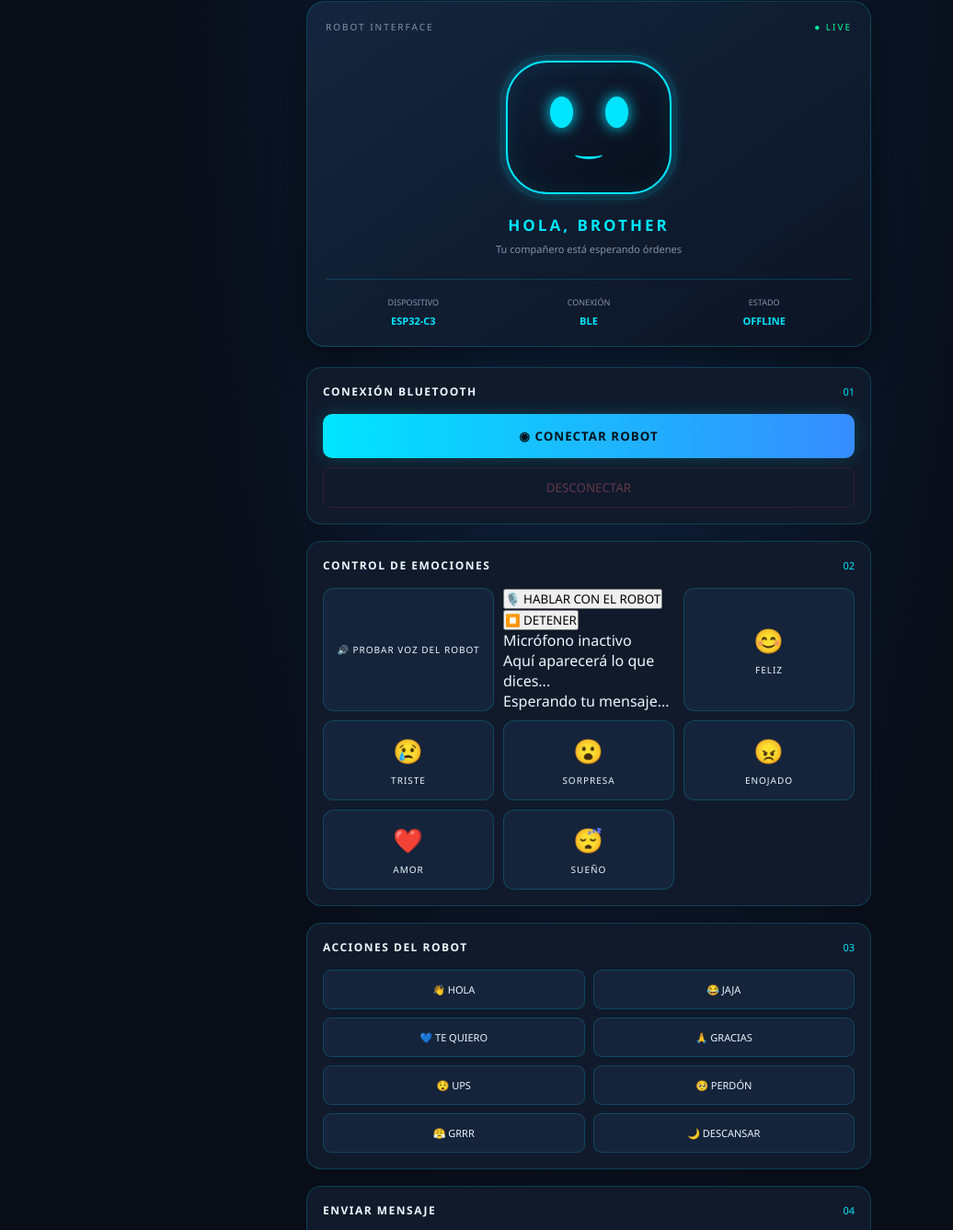
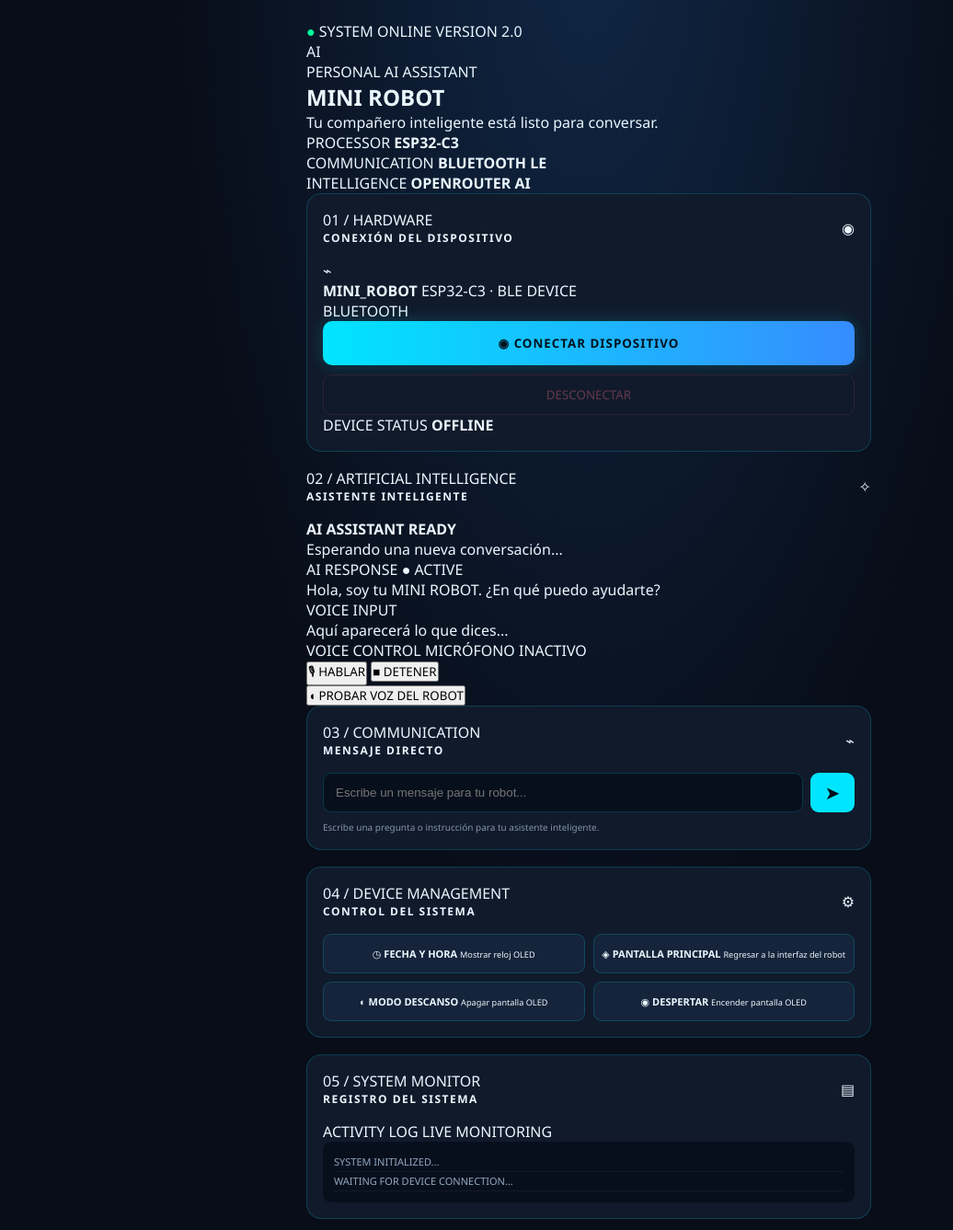
Before and after one commit to NGK-King/mi-pwa, a plain HTML site: page index.html in a window 1280 px wide. Shown: the part 107-1444 px from the top of the page at 92% size, without its empty margins (0-1036 px from the left). Drawn offline with Linux system fonts and the light colour scheme.

Commit message:
Add files via upload

````diff
--- a/index.html
+++ b/index.html
@@ -1,13 +1,14 @@
+```html
 <!DOCTYPE html>
 <html lang="es">
 <head>
     <meta charset="UTF-8">
     <meta name="viewport" content="width=device-width, initial-scale=1.0">
 
-    <meta name="theme-color" content="#080d18">
-    <meta name="description" content="Controla tu mini robot ESP32 por Bluetooth">
+    <meta name="theme-color" content="#050816">
+    <meta name="description" content="MINI ROBOT AI - Centro de inteligencia artificial">
 
-    <title>MINI ROBOT CONTROL</title>
+    <title>MINI ROBOT AI | SYSTEM</title>
 
     <link rel="stylesheet" href="style.css">
     <link rel="manifest" href="manifest.json">
@@ -18,286 +19,391 @@
 
 <div class="app-container">
 
+    <!-- ================================= -->
+    <!-- ENCABEZADO -->
+    <!-- ================================= -->
+
     <header class="topbar">
+
         <div class="brand">
-            <div class="brand-icon">🤖</div>
+
+            <div class="brand-icon">◈</div>
+
             <div>
-                <h1>MINI ROBOT</h1>
-                <span>CONTROL CENTER <b>1.0</b></span>
+                <h1>MINI ROBOT <span>AI</span></h1>
+                <span class="brand-subtitle">ARTIFICIAL INTELLIGENCE SYSTEM</span>
             </div>
+
         </div>
 
         <div class="connection-indicator">
+
             <span id="statusLight" class="status-light"></span>
+
             <span id="statusText">DESCONECTADO</span>
+
         </div>
+
     </header>
+
 
     <main>
 
-        <section class="robot-panel">
+        <!-- ================================= -->
+        <!-- PANEL PRINCIPAL -->
+        <!-- ================================= -->
 
-            <div class="panel-label">
-                <span>ROBOT INTERFACE</span>
-                <span class="live-indicator">● LIVE</span>
+        <section class="hero-panel">
+
+            <div class="hero-top">
+
+                <span class="system-tag">
+                    <span class="live-indicator">●</span>
+                    SYSTEM ONLINE
+                </span>
+
+                <span class="version-tag">VERSION 2.0</span>
+
             </div>
 
-            <div class="robot-face">
-                <div class="robot-glow"></div>
-                <div class="robot-eyes">
-                    <div class="eye"></div>
-                    <div class="eye"></div>
-                </div>
-                <div class="robot-mouth"></div>
+            <div class="hero-content">
+
+                <div class="hero-symbol">
+                    <div class="symbol-ring"></div>
+                    <div class="symbol-core">AI</div>
                 </div>
 
-            <h2 id="robotMessage">HOLA, BROTHER</h2>
-            <p id="robotSubmessage">Tu compañero está esperando órdenes</p>
+                <div class="hero-text">
 
-            <div class="robot-info">
+                    <p class="eyebrow">PERSONAL AI ASSISTANT</p>
+
+                    <h2>MINI ROBOT</h2>
+
+                    <p>Tu compañero inteligente está listo para conversar.</p>
+
+                </div>
+
+            </div>
+
+            <div class="hero-footer">
+
                 <div>
-                    <span>DISPOSITIVO</span>
+                    <span>PROCESSOR</span>
                     <strong>ESP32-C3</strong>
                 </div>
+
                 <div>
-                    <span>CONEXIÓN</span>
-                    <strong id="connectionType">BLE</strong>
+                    <span>COMMUNICATION</span>
+                    <strong>BLUETOOTH LE</strong>
                 </div>
+
                 <div>
-                    <span>ESTADO</span>
-                    <strong id="robotState">OFFLINE</strong>
+                    <span>INTELLIGENCE</span>
+                    <strong>OPENROUTER AI</strong>
                 </div>
+
             </div>
 
         </section>
 
+
+        <!-- ================================= -->
+        <!-- CONEXION -->
+        <!-- ================================= -->
+
         <section class="connection-panel">
 
             <div class="section-heading">
-                <h2>CONEXIÓN BLUETOOTH</h2>
-                <span class="section-number">01</span>
+
+                <div>
+                    <span class="section-kicker">01 / HARDWARE</span>
+                    <h2>CONEXIÓN DEL DISPOSITIVO</h2>
                 </div>
 
+                <span class="section-icon">◉</span>
+
+            </div>
+
+            <div class="device-card">
+
+                <div class="device-info">
+
+                    <div class="device-icon">⌁</div>
+
+                    <div>
+                        <strong>MINI_ROBOT</strong>
+                        <span>ESP32-C3 · BLE DEVICE</span>
+                    </div>
+
+                </div>
+
+                <div class="device-status" id="connectionType">
+                    BLUETOOTH
+                </div>
+
+            </div>
+
+            <div class="connection-buttons">
+
                 <button id="connectButton" class="main-button">
-                <span>◉</span> CONECTAR ROBOT
+                    <span>◉</span>
+                    CONECTAR DISPOSITIVO
                 </button>
 
                 <button id="disconnectButton" class="secondary-button" disabled>
                     DESCONECTAR
                 </button>
 
+            </div>
+
+            <div class="connection-details">
+
+                <span>DEVICE STATUS</span>
+                <strong id="robotState">OFFLINE</strong>
+
+            </div>
+
         </section>
 
-        <section class="control-panel">
+
+        <!-- ================================= -->
+        <!-- ASISTENTE IA -->
+        <!-- ================================= -->
+
+        <section class="assistant-panel">
 
             <div class="section-heading">
-                <h2>CONTROL DE EMOCIONES</h2>
-                <span class="section-number">02</span>
+
+                <div>
+                    <span class="section-kicker">02 / ARTIFICIAL INTELLIGENCE</span>
+                    <h2>ASISTENTE INTELIGENTE</h2>
                 </div>
 
-            <div class="emotion-grid">
+                <span class="section-icon">✧</span>
+
+            </div>
+
+            <div class="assistant-status">
+
+                <div class="assistant-indicator">
+                    <span></span>
+                    <span></span>
+                    <span></span>
+                </div>
+
+                <div>
+                    <strong>AI ASSISTANT READY</strong>
+                    <p>Esperando una nueva conversación...</p>
+                </div>
+
+            </div>
 
 
-				<button id="probarVoz" class="emotion-button">
-					🔊 PROBAR VOZ DEL ROBOT
-				</button>
+            <!-- RESPUESTA DEL ROBOT -->
 
+            <div class="conversation-area">
 
-				<div class="voice-controls">
-					<button id="iniciarEscucha" class="btn-primary">
-						🎙️ HABLAR CON EL ROBOT
-					</button>
+                <div class="message-label">
+                    <span>AI RESPONSE</span>
+                    <span>● ACTIVE</span>
+                </div>
 
-					<button id="detenerEscucha" class="btn-primary">
-						⏹️ DETENER
-					</button>
+                <div id="respuestaRobot" class="ai-response">
+                    Hola, soy tu MINI ROBOT. ¿En qué puedo ayudarte?
+                </div>
 
-					<p id="estadoMicrofono">Micrófono inactivo</p>
+                <div class="message-label user-label">
+                    <span>VOICE INPUT</span>
+                </div>
 
-					<div id="textoEscuchado">
+                <div id="textoEscuchado" class="user-message">
                     Aquí aparecerá lo que dices...
                 </div>
 
-					<div id="respuestaRobot">
-						Esperando tu mensaje...
-					</div>
             </div>
 
 
-                <button class="emotion-button" data-command="FELIZ">
-                    <span>😊</span>
-                    FELIZ
+            <!-- CONTROLES DE VOZ -->
+
+            <div class="voice-controls">
+
+                <div class="voice-heading">
+                    <span>VOICE CONTROL</span>
+                    <span id="estadoMicrofono">MICRÓFONO INACTIVO</span>
+                </div>
+
+                <div class="voice-buttons">
+
+                    <button id="iniciarEscucha" class="btn-primary">
+                        <span>🎙</span>
+                        HABLAR
                     </button>
 
-                <button class="emotion-button" data-command="TRISTE">
-                    <span>😢</span>
-                    TRISTE
+                    <button id="detenerEscucha" class="btn-secondary">
+                        <span>■</span>
+                        DETENER
                     </button>
 
-                <button class="emotion-button" data-command="SORPRESA">
-                    <span>😮</span>
-                    SORPRESA
-                </button>
+                </div>
 
-                <button class="emotion-button" data-command="ENOJADO">
-                    <span>😠</span>
-                    ENOJADO
-                </button>
-
-                <button class="emotion-button" data-command="AMOR">
-                    <span>❤️</span>
-                    AMOR
-                </button>
-
-                <button class="emotion-button" data-command="SUENO">
-                    <span>😴</span>
-                    SUEÑO
+                <button id="probarVoz" class="test-voice-button">
+                    ◖ PROBAR VOZ DEL ROBOT
                 </button>
 
             </div>
 
         </section>
 
-        <section class="control-panel">
+
+        <!-- ================================= -->
+        <!-- MENSAJES -->
+        <!-- ================================= -->
+
+        <section class="message-panel">
 
             <div class="section-heading">
-                <h2>ACCIONES DEL ROBOT</h2>
-                <span class="section-number">03</span>
+
+                <div>
+                    <span class="section-kicker">03 / COMMUNICATION</span>
+                    <h2>MENSAJE DIRECTO</h2>
                 </div>
 
-            <div class="action-grid">
+                <span class="section-icon">⌁</span>
 
-                <button class="action-button" data-command="HOLA">
-                    👋 HOLA
+            </div>
+
+            <div class="message-input">
+
+                <input
+                    type="text"
+                    id="messageInput"
+                    placeholder="Escribe un mensaje para tu robot..."
+                    maxlength="500"
+                    autocomplete="off"
+                >
+
+                <button id="sendMessageButton" aria-label="Enviar mensaje">
+                    ➤
                 </button>
 
-                <button class="action-button" data-command="JAJA">
-                    😂 JAJA
+            </div>
+
+            <p class="hint">
+                Escribe una pregunta o instrucción para tu asistente inteligente.
+            </p>
+
+        </section>
+
+
+        <!-- ================================= -->
+        <!-- SISTEMA -->
+        <!-- ================================= -->
+
+        <section class="system-panel">
+
+            <div class="section-heading">
+
+                <div>
+                    <span class="section-kicker">04 / DEVICE MANAGEMENT</span>
+                    <h2>CONTROL DEL SISTEMA</h2>
+                </div>
+
+                <span class="section-icon">⚙</span>
+
+            </div>
+
+            <div class="system-grid">
+
+                <button class="system-button" data-command="INFO">
+                    <span>◷</span>
+                    <strong>FECHA Y HORA</strong>
+                    <small>Mostrar reloj OLED</small>
                 </button>
 
-                <button class="action-button" data-command="TEQUIERO">
-                    💙 TE QUIERO
+                <button class="system-button" data-command="ROBOT">
+                    <span>◈</span>
+                    <strong>PANTALLA PRINCIPAL</strong>
+                    <small>Regresar a la interfaz del robot</small>
                 </button>
 
-                <button class="action-button" data-command="GRACIAS">
-                    🙏 GRACIAS
+                <button class="system-button" data-command="DORMIR">
+                    <span>◐</span>
+                    <strong>MODO DESCANSO</strong>
+                    <small>Apagar pantalla OLED</small>
                 </button>
 
-                <button class="action-button" data-command="UPS">
-                    😯 UPS
-                </button>
-
-                <button class="action-button" data-command="PERDON">
-                    🥺 PERDÓN
-                </button>
-
-                <button class="action-button" data-command="GRRR">
-                    😤 GRRR
-                </button>
-
-                <button class="action-button" data-command="DESCANSAR">
-                    🌙 DESCANSAR
+                <button class="system-button" data-command="DESPERTAR">
+                    <span>◉</span>
+                    <strong>DESPERTAR</strong>
+                    <small>Encender pantalla OLED</small>
                 </button>
 
             </div>
 
         </section>
 
-        <section class="message-panel">
+
+        <!-- ================================= -->
+        <!-- REGISTRO -->
+        <!-- ================================= -->
+
+        <section class="log-panel">
 
             <div class="section-heading">
-                <h2>ENVIAR MENSAJE</h2>
-                <span class="section-number">04</span>
+
+                <div>
+                    <span class="section-kicker">05 / SYSTEM MONITOR</span>
+                    <h2>REGISTRO DEL SISTEMA</h2>
                 </div>
 
-            <div class="message-input">
-                <input
-                    type="text"
-                    id="messageInput"
-                    placeholder="Escribe una orden..."
-                    maxlength="40"
-                    autocomplete="off"
-                >
+                <span class="section-icon">▤</span>
 
-                <button id="sendMessageButton">➤</button>
             </div>
 
-            <p class="hint">
-                Escribe una orden reconocida por el robot.
-            </p>
-
-        </section>
-
-        <section class="memory-panel">
-
-            <div class="section-heading">
-                <h2>MEMORIA DEL ROBOT</h2>
-                <span class="section-number">05</span>
+            <div class="log-header">
+                <span>ACTIVITY LOG</span>
+                <span>LIVE MONITORING</span>
             </div>
 
-            <div class="memory-grid">
-
-                <button class="memory-button" data-command="MEMORIA">
-                    🧠 CONSULTAR MEMORIA
-                </button>
-
-                <button class="memory-button danger" id="clearMemoryButton">
-                    🗑 BORRAR MEMORIA
-                </button>
-
+            <div id="activityLog" class="activity-log">
+                <p>SYSTEM INITIALIZED...</p>
+                <p>WAITING FOR DEVICE CONNECTION...</p>
             </div>
 
         </section>
 
-        <section class="system-panel">
 
-            <div class="section-heading">
-                <h2>SISTEMA</h2>
-                <span class="section-number">06</span>
+        <!-- ELEMENTOS DE COMPATIBILIDAD CON APP.JS -->
+
+        <div hidden>
+            <span id="robotMessage">MINI ROBOT AI</span>
+            <span id="robotSubmessage">Sistema inteligente</span>
         </div>
 
-            <div class="system-grid">
+    </main>
 
-                <button class="system-button" data-command="INFO">
-                    🕒 INFORMACIÓN
-                </button>
 
-                <button class="system-button" data-command="ROBOT">
-                    🤖 ACTIVAR CARA
-                </button>
+    <!-- ================================= -->
+    <!-- FOOTER -->
+    <!-- ================================= -->
 
-                <button class="system-button" data-command="DORMIR">
-                    🌑 APAGAR PANTALLA
-                </button>
+    <footer>
 
-                <button class="system-button" data-command="DESPERTAR">
-                    ☀️ DESPERTAR
-                </button>
+        <div class="footer-brand">
+            MINI ROBOT <span>AI</span>
+        </div>
+
+        <p>ADVANCED PERSONAL INTELLIGENCE SYSTEM</p>
+
+        <span>POWERED BY ESP32-C3 · OPENROUTER</span>
+
+    </footer>
 
 </div>
 
-        </section>
-
-        <section class="log-panel">
-            <div class="section-heading">
-                <h2>REGISTRO DE ACTIVIDAD</h2>
-            </div>
-
-            <div id="activityLog" class="activity-log">
-                <p>Sistema iniciado. Esperando conexión...</p>
-            </div>
-        </section>
-
-    </main>
-
-    <footer>
-        <p>MINI ROBOT CONTROL SYSTEM</p>
-        <span>POWERED BY ESP32-C3</span>
-    </footer>
-
-</div>
 
 <script src="app.js"></script>
 
 </body>
 </html>
+```
````
Lines whose indentation alone changed are shown as unchanged.
